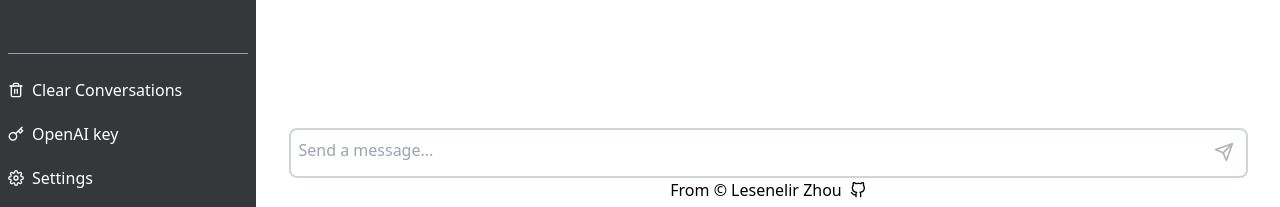
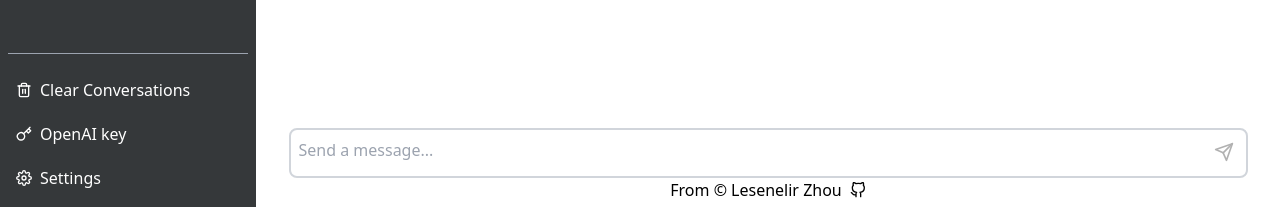
Before and after one commit to lesenelir/next-gpt, a Next.js app: page / in a window 1280 px wide. Shown: the part 590-797 px from the top of the page. Built offline with nearby package versions, Linux system fonts and the light colour scheme.

Commit message:
fix: menu settings icon css

```diff
--- a/src/components/menu/MenuSettings.tsx
+++ b/src/components/menu/MenuSettings.tsx
@@ -18,6 +18,7 @@ function MenuSettings(props: IProps) {
         alt={imgAlt}
         width={imgWidth}
         height={imgHeight}
+        className={'ml-2'}
       />
       <button className={'p-2 text-left text-white'}>
         {buttonContent}
```
